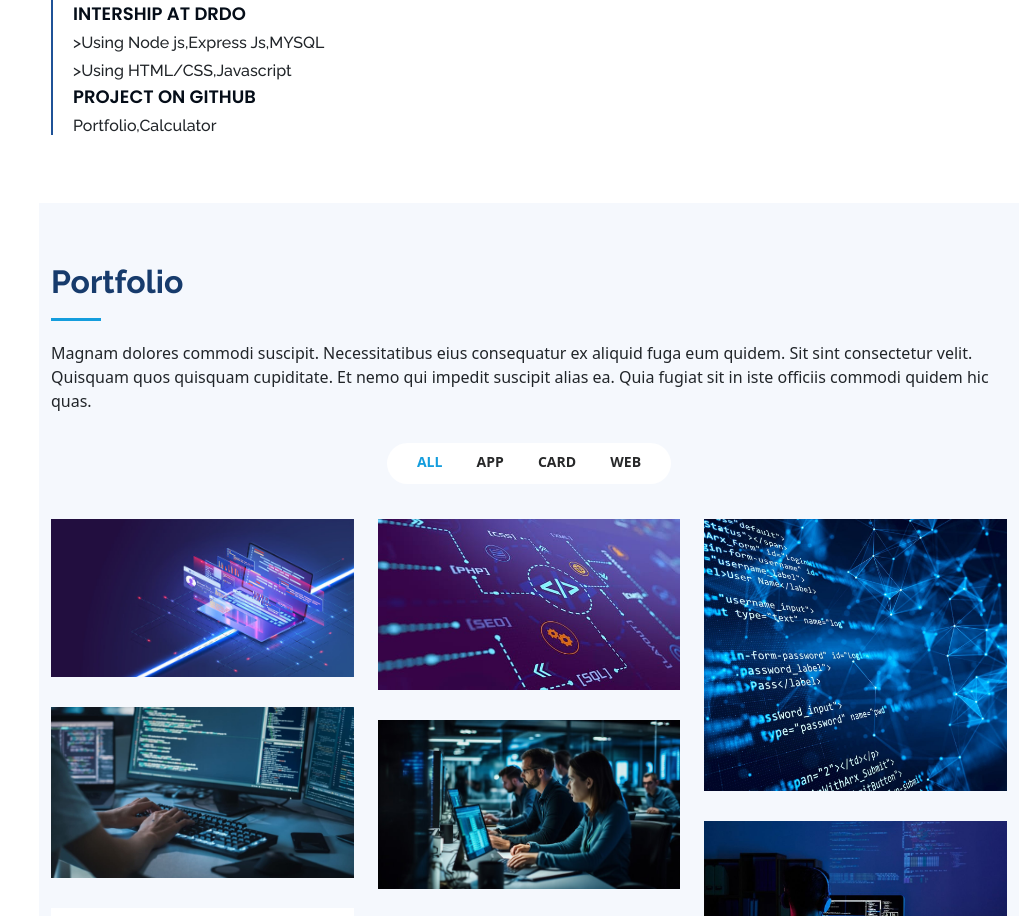
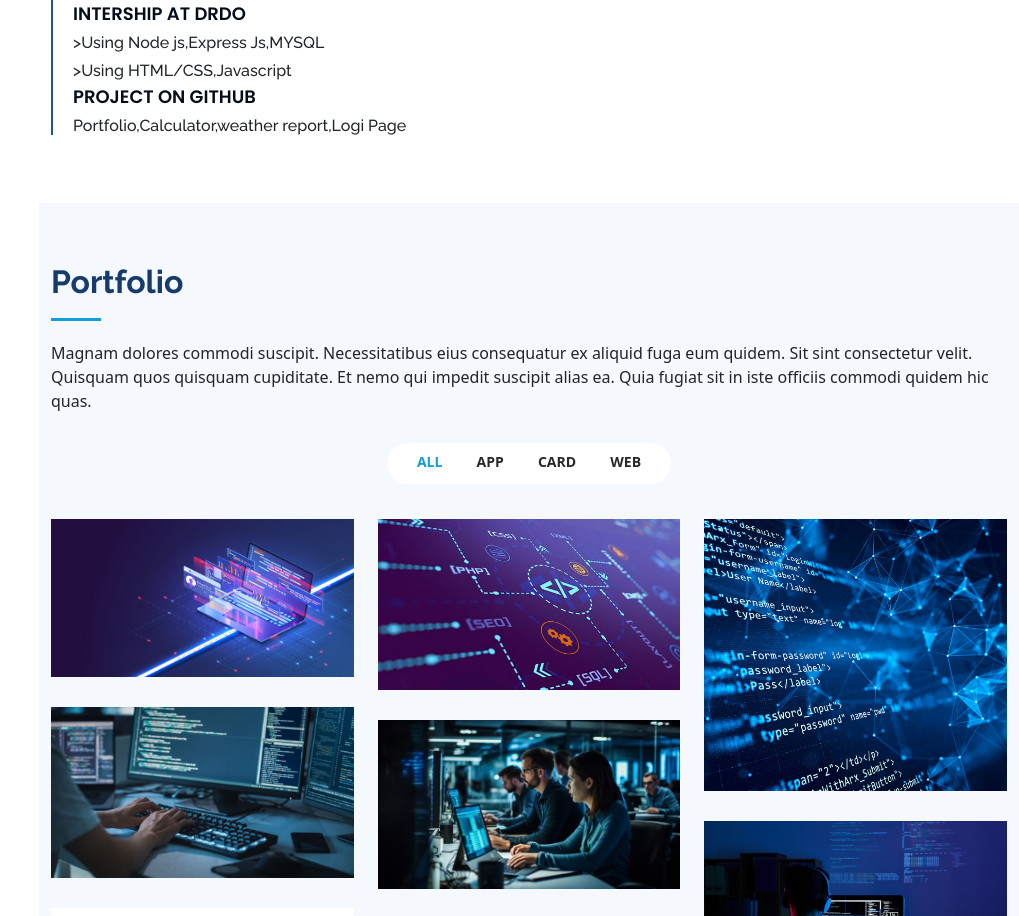
Before and after one commit to LakshyaMittal11/portfolio, a website built with Vite: page index.html in a window 1280 px wide. Shown: the part 3525-4441 px from the top of the page, without its empty margins (261-1280 px from the left). Built offline with nearby package versions, Linux system fonts and the light colour scheme; animation ran at ten frames a second.

Commit message:
Update index.html
add project

```diff
--- a/index.html
+++ b/index.html
@@ -300,7 +300,7 @@
               <h6>  >Using Node js,Express Js,MYSQL </h6>
                        <h6>  >Using HTML/CSS,Javascript</h6>
               <h4>Project on GitHub</h4>
-              <h6>Portfolio,Calculator</h6>
+              <h6>Portfolio,Calculator,weather report,Logi Page</h6>
             </div>
        </div>
 
```
